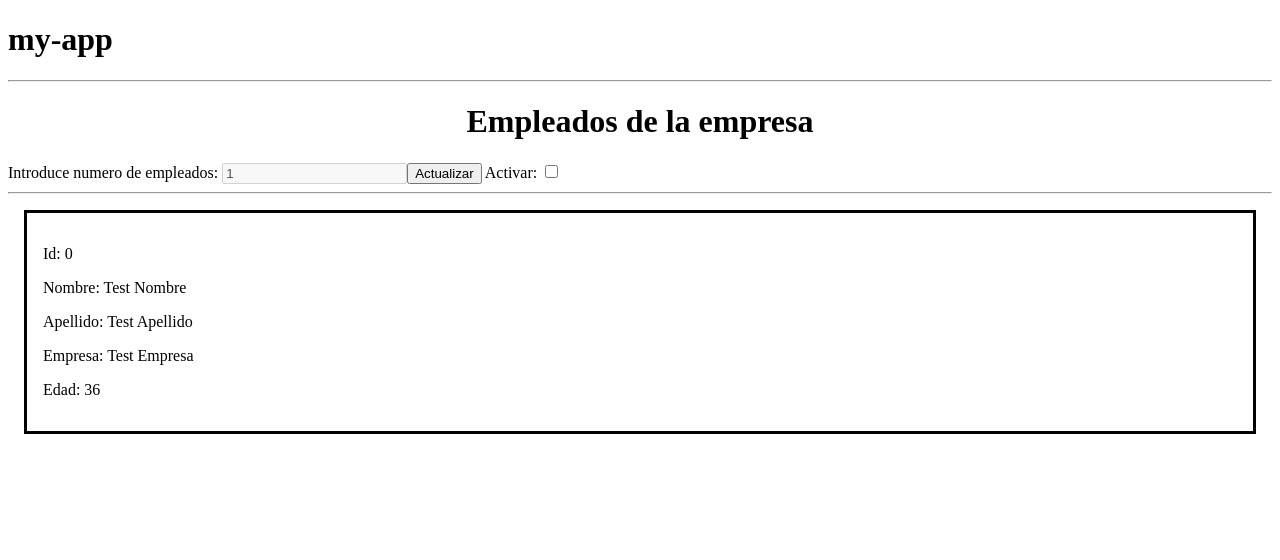
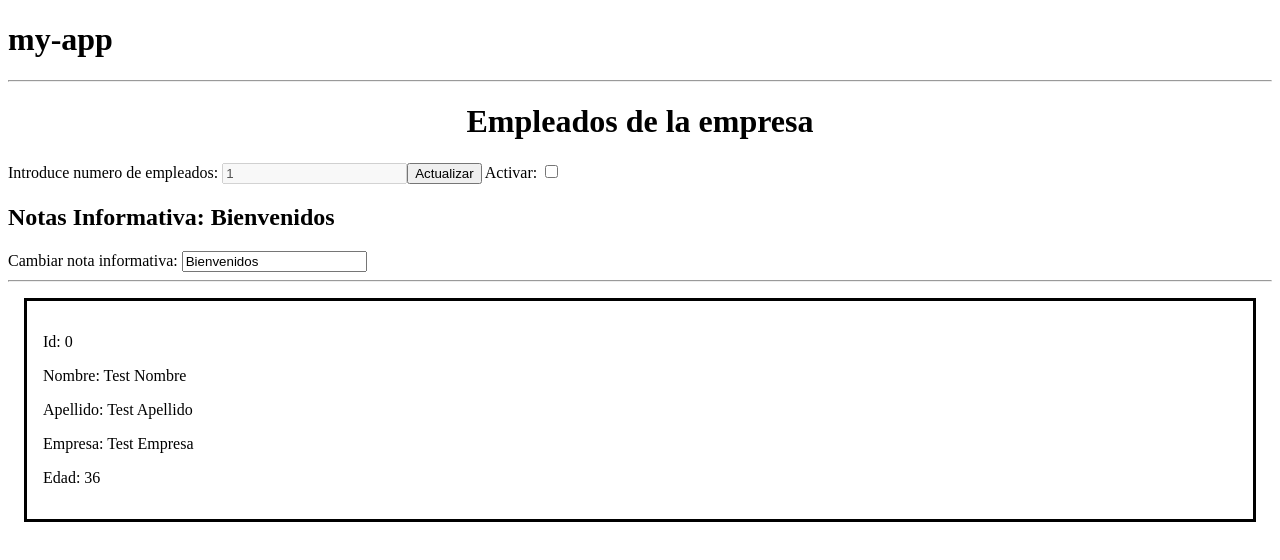
Before and after one commit to jdlopez-dev/my-app, an Angular app: page / in a window 1280 px wide. Shown: the top 560 px of the page. Built offline with nearby package versions, Linux system fonts and the light colour scheme.

Commit message:
[ CP11 ] - Two way binding (binding bidireccional)

```diff
--- a/src/app/app.module.ts
+++ b/src/app/app.module.ts
@@ -1,4 +1,5 @@
 import { NgModule } from '@angular/core';
+import { FormsModule } from '@angular/forms';
 import { BrowserModule } from '@angular/platform-browser';
 
 import { AppComponent } from './app.component';
@@ -12,7 +13,7 @@ import { TirarComponent } from './tirar/tirar.component';
     AppComponent, EmpleadoComponent,EmpleadosComponent, TirarComponent
   ],
   imports: [
-    BrowserModule
+    BrowserModule,FormsModule
   ],
   providers: [],
   bootstrap: [AppComponent]
--- a/src/app/empleados/empleados.component.html
+++ b/src/app/empleados/empleados.component.html
@@ -3,6 +3,13 @@
 Introduce numero de empleados: <input type="number" #nuero_empleados_input value={{nuero_empleados}} [disabled]="enableInputEmpleados">
 <input type="button" value="Actualizar" (click)="actualizarEmpleados(nuero_empleados_input.value)" >
 Activar: <input type="checkbox" name="" id="activar_caja" [checked]="checkedCheckBox" (change)="setActivarCajaEmpleados($event)">
+
+<h2>
+    Notas Informativa: {{notaInformativa}}
+</h2>
+
+Cambiar nota informativa: <input type="textarea" [(ngModel)] = "notaInformativa">
+
 <hr>
 
 <div *ngIf="!nuero_empleados">{{textoDeRegistro}}</div>
--- a/src/app/empleados/empleados.component.ts
+++ b/src/app/empleados/empleados.component.ts
@@ -8,6 +8,7 @@ import { Component, OnInit } from "@angular/core";
 export class EmpleadosComponent implements OnInit {
 
     public nuero_empleados: number = 1;
+    notaInformativa: string = "Bienvenidos";
     enableInputEmpleados = true;
     checkedCheckBox = false;
     textoDeRegistro = "no hay nadie registrado";
@@ -20,10 +21,12 @@ export class EmpleadosComponent implements OnInit {
     }
 
     setActivarCajaEmpleados(event: Event){
-        alert("Se ha activiado la generación de empleados");
         this.checkedCheckBox = (<HTMLInputElement>event.target).checked;
+        this.enableInputEmpleados = this.checkedCheckBox ? false : true;
+    }
 
-        this.enableInputEmpleados = this.checkedCheckBox ? false : true;
+    cambiarNotaInformativa(event: Event){
+        this.notaInformativa = (<HTMLInputElement>event.target).value;
     }
 
     actualizarEmpleados(value: string){
```
Also changed, not shown: src/app/empleado/empleado.component.html (line endings or trailing spaces).
